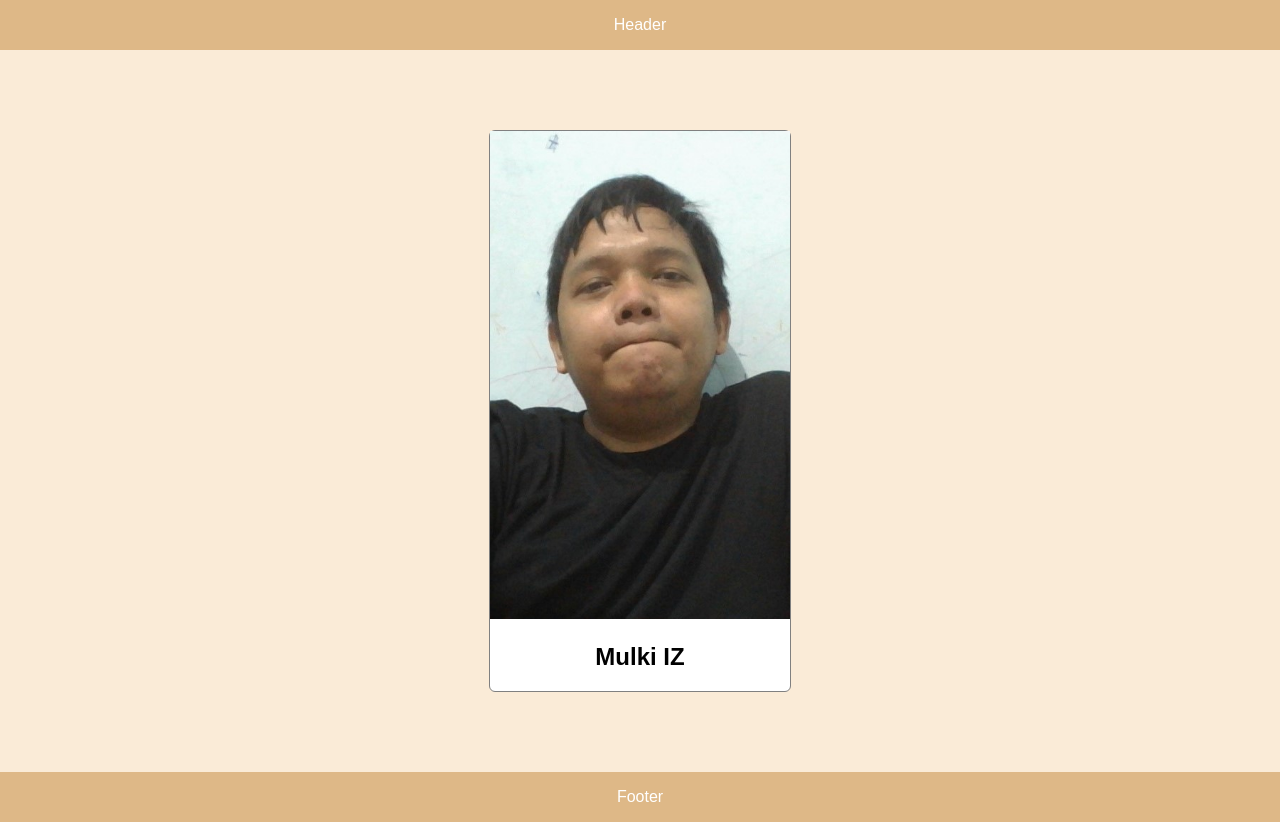
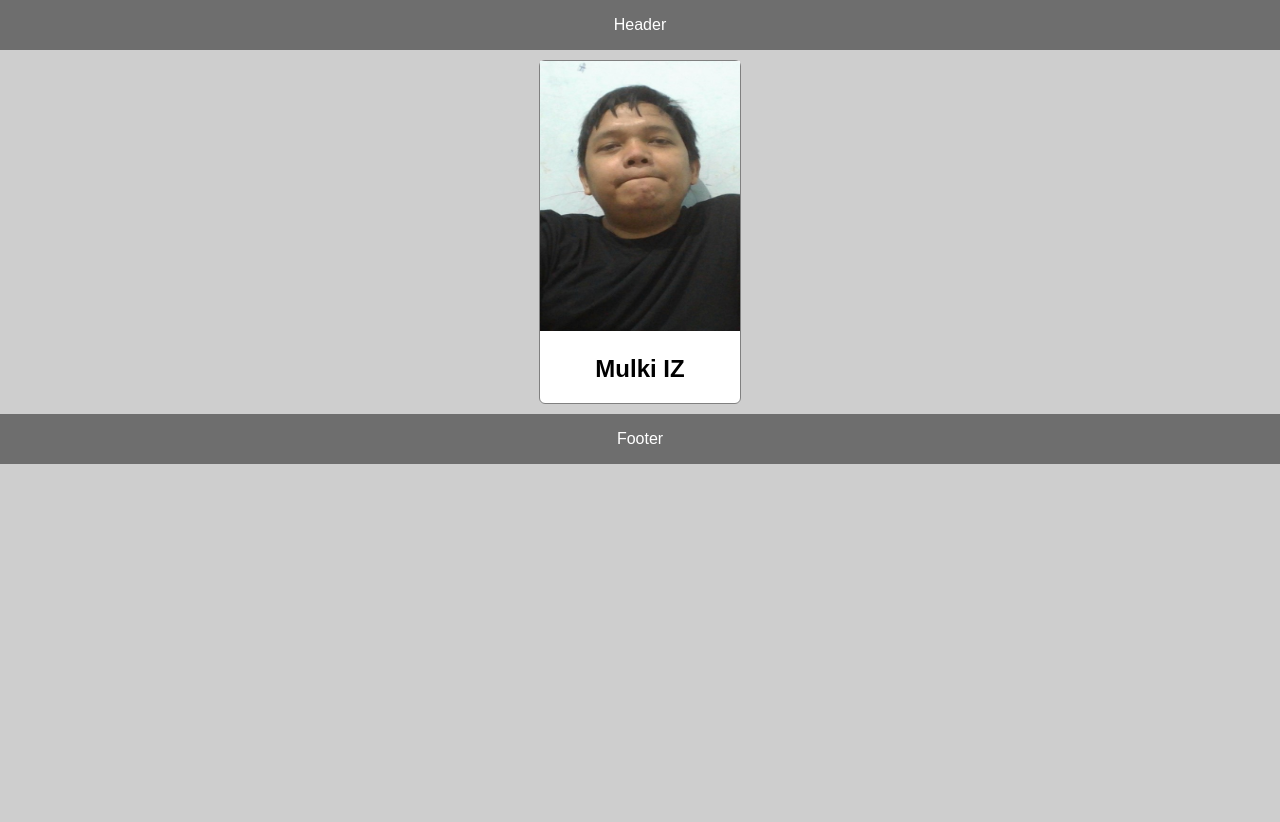
Before and after one commit to mulkiiz/netgit, a plain HTML site: page index.html in a window 1280 px wide. After the commit the page ends 800 px from the top, so only its background shows below. Drawn offline with Linux system fonts and the light colour scheme.

Commit message:
changed style for selector body to make the layout prettier, and changed font to Arial

```diff
--- a/style.css
+++ b/style.css
@@ -3,13 +3,13 @@ body {
    height: 100%;
    margin: 0px;
    padding: 0px;
-   background-color: antiquewhite;
+   background-color: rgb(206, 206, 206);
    font-family: Arial, Helvetica, sans-serif;
 }
 
 #profile-container{
-   max-width: 300px;
-   margin: 80px auto;
+   max-width: 200px;
+   margin: 10px auto;
    background-color: white;
    border: 1px solid gray;
    border-radius: 6px;
@@ -17,7 +17,7 @@ body {
 
  #profile-image{
     width: 100%;
-    height: auto;
+    height: 270px;
  }
 
  #profile-name{
@@ -28,7 +28,7 @@ body {
    width: 100%;
    height: 50px;
    line-height: 50px;
-   background-color: burlywood;
+   background-color: rgb(110, 110, 110);
    text-align: center;
    color: white;
 }
@@ -37,7 +37,7 @@ body {
     width: 100%;
     height: 50px;
     line-height: 50px;
-    background-color: burlywood;
+    background-color: rgb(110, 110, 110);
     text-align: center;
     color: white;
  }
```
